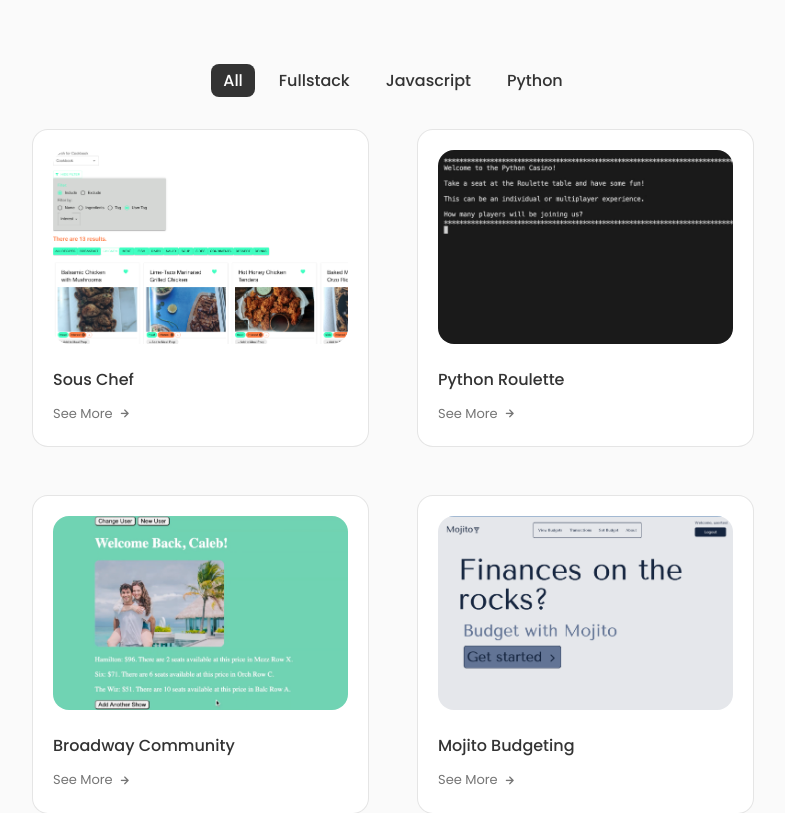
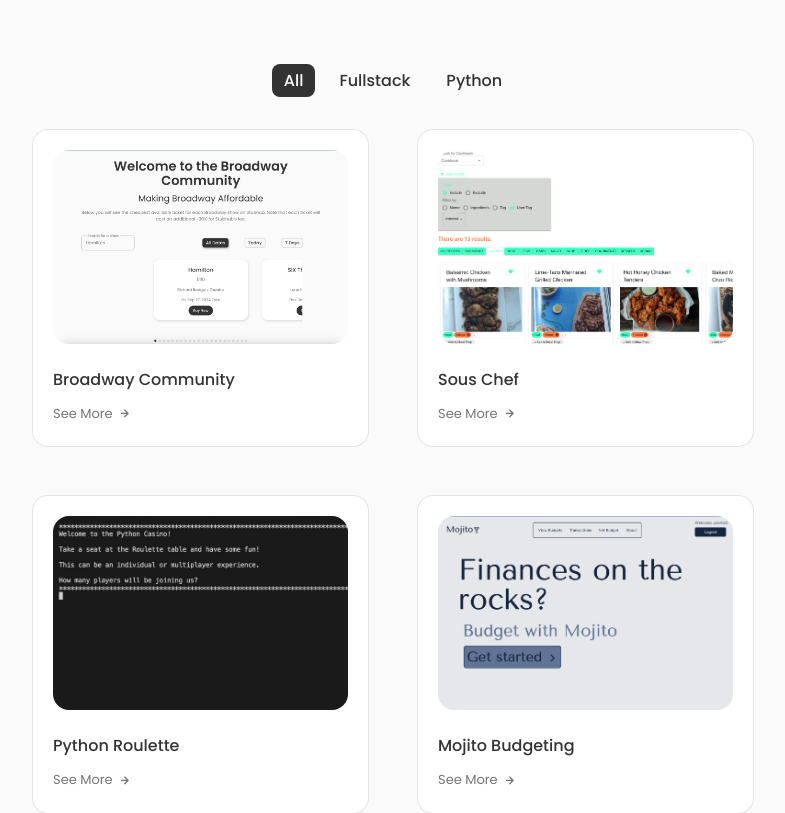
Before and after one commit to caleb-siegel/portfolio-polished, a React (Vite) app: page / in a window 1280 px wide. Shown: the part 2109-2922 px from the top of the page, without its empty margins (247-1032 px from the left). Built offline with nearby package versions, Linux system fonts and the light colour scheme.

Commit message:
add new broadway community

```diff
--- a/src/components/work/Data.jsx
+++ b/src/components/work/Data.jsx
@@ -1,10 +1,31 @@
 import Work1 from "../../assets/sous-chef.png";
 import Work2 from "../../assets/python-roulette.png";
-import Work3 from "../../assets/bcom.png";
+import Work3 from "../../assets/broadwaycommunity.png";
 import Work4 from "../../assets/mojito-walkthrough.png";
 
 export const projectsData = [
-    {
+  {
+    id: 3,
+    image: Work3,
+    title: "Broadway Community",
+    category: "fullstack",
+    link: "https://broadwaycommunity.vercel.app/",
+    modal_description: "Price alert app utilizing Stubhub’s API to display the cheapest ticket to each Broadway show",
+    modal_info: [
+      "Utilized Postman to test StubHub API endpoints and generated bearer tokens with API keys for secure data access",
+      "Retrieved and organized ticket data from StubHub API in the backend to enable streamlined frontend communication",
+      "Developed ticket price sliders with Swiper.js, ensuring smooth transitions and touch-friendly navigation",
+      "Integrated affiliate links into ticket pages for revenue generation through the Partnerize platform"
+    ],
+    modal_technologies: [
+      {"id": 1, "name": "Javascript", "class": "bx bxl-javascript work__modal-tech-icon"},
+      {"id": 2, "name": "Python", "class": "bx bxl-python work__modal-tech-icon"},
+      {"id": 3, "name": "React", "class": "bx bxl-react work__modal-tech-icon"},
+      {"id": 4, "name": "Flask", "class": "bx bxl-flask work__modal-tech-icon"},
+      {"id": 5, "name": "Vite", "class": "bx bx-buildings work__modal-tech-icon"},
+      {"id": 3, "name": "CSS", "class": "bx bxl-css3 work__modal-tech-icon"},
+    ],
+  },{
       id: 1,
       image: Work1,
       title: "Sous Chef",
@@ -43,23 +64,6 @@ export const projectsData = [
     ],
     },
     {
-      id: 3,
-      image: Work3,
-      title: "Broadway Community",
-      category: "javascript",
-      link: "https://vimeo.com/939689118?share=copy",
-      modal_description: "Vanilla Javascript price notifications app for Broadway shows at consumers’ desired prices",
-      modal_info: [
-        "Built introductory project for foundational understanding of the basics of HTML, CSS and Javascript",
-        "Implemented eventhandler functions to enable a simple user experience and dynamic user interaction",
-      ],
-      modal_technologies: [
-        {"id": 1, "name": "Javascript", "class": "bx bxl-javascript work__modal-tech-icon"},
-        {"id": 2, "name": "HTML", "class": "bx bxl-html5 work__modal-tech-icon"},
-        {"id": 3, "name": "CSS", "class": "bx bxl-css3 work__modal-tech-icon"},
-      ],
-    },
-    {
       id: 4,
       image: Work4,
       title: "Mojito Budgeting",
@@ -86,9 +90,9 @@ export const projectsData = [
     {
         name: "fullstack",
     },
-    {
-        name: "javascript",
-    },
+    // {
+    //     name: "javascript",
+    // },
     {
         name: "python",
     },
--- a/src/components/work/WorkItems.jsx
+++ b/src/components/work/WorkItems.jsx
@@ -69,7 +69,7 @@ const WorkItems = ({ item }) => {
           </div>
 
           <a href={item.link} className="work__modal-button" target="_blank" rel="noopener noreferrer">
-            Watch Demo <i className="bx bx-right-arrow-alt work__modal-button-icon"></i>
+            {item.title === "Broadway Community" ? "See Live Website" : "Watch Demo"} <i className="bx bx-right-arrow-alt work__modal-button-icon"></i>
           </a>
         </div>
       </div>
```
Also changed, not shown: src/assets/broadwaycommunity.png (added).
